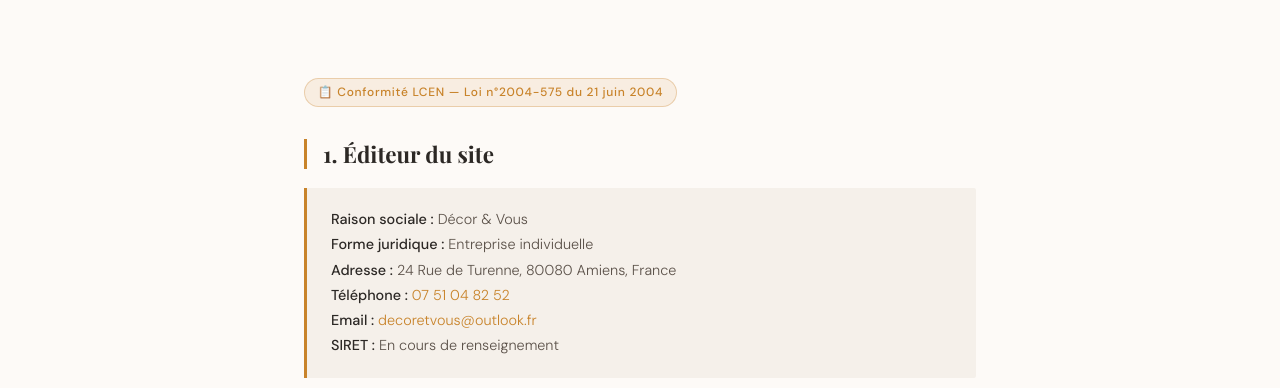
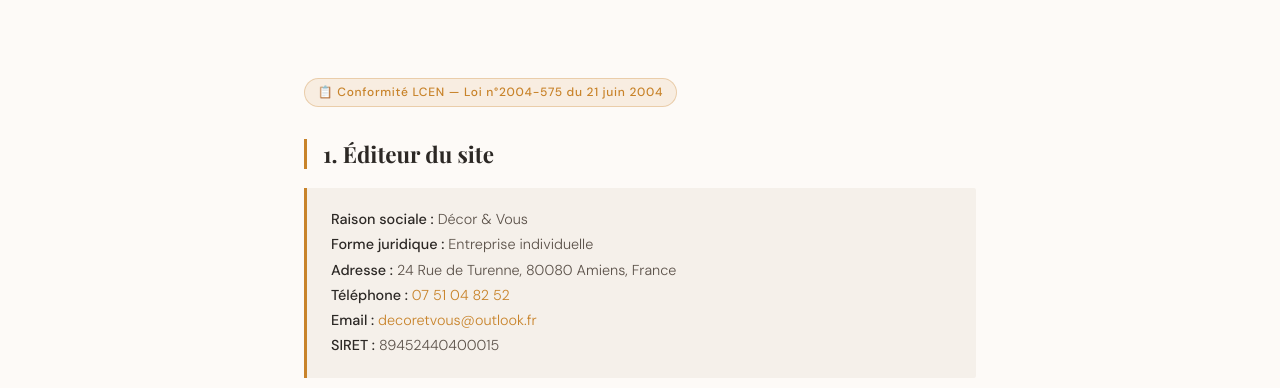
Before and after one commit to kdbusinessfr-sys/mainenor, a plain HTML site: page mentions-legales.html in a window 1280 px wide. Shown: the part 412-800 px from the top of the page. Drawn offline with nearby package versions, Linux system fonts and the light colour scheme.

Commit message:
Update mentions-legales.html

```diff
--- a/mentions-legales.html
+++ b/mentions-legales.html
@@ -92,7 +92,7 @@ footer{background:var(--dark);padding:2.5rem 5vw;display:flex;align-items:center
       <p><strong>Adresse :</strong> 24 Rue de Turenne, 80080 Amiens, France</p>
       <p><strong>Téléphone :</strong> <a href="tel:0751048252">07 51 04 82 52</a></p>
       <p><strong>Email :</strong> <a href="mailto:decoretvous@outlook.fr">decoretvous@outlook.fr</a></p>
-      <p><strong>SIRET :</strong> En cours de renseignement</p>
+      <p><strong>SIRET :</strong> 89452440400015 </p>
     </div>
   </div>
 
```
